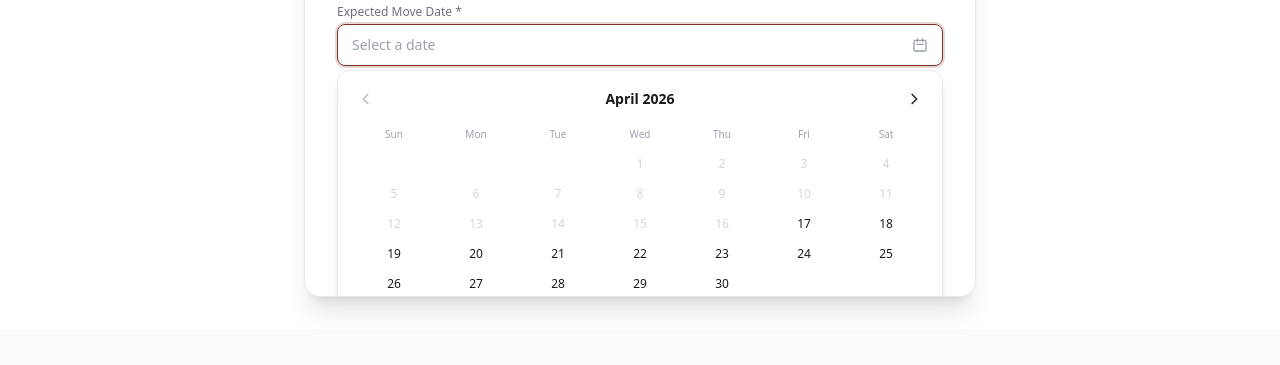
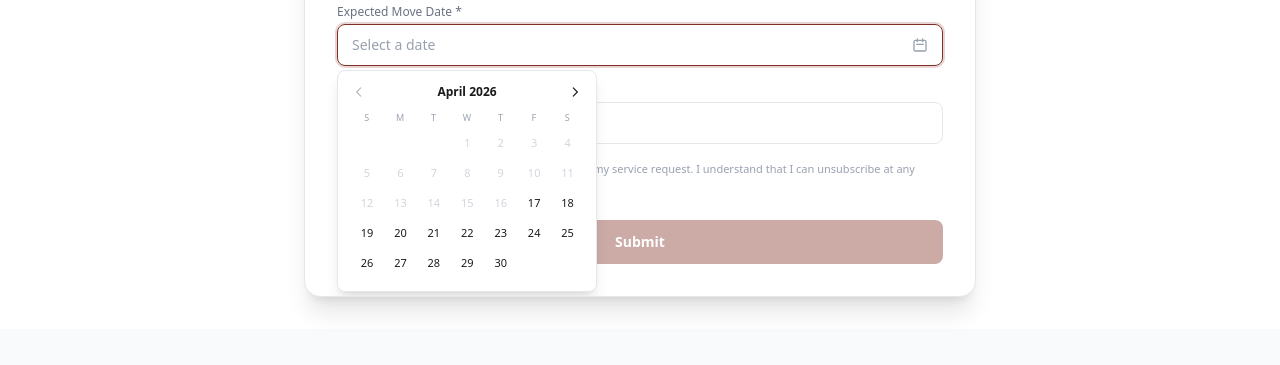
Before and after one commit to jp05831/actofclassrepo, a Next.js app: page / in a window 1280 px wide. Both pictures are taken after a click on the button "Select a date". Shown: the part 867-1232 px from the top of the page. Built offline with nearby package versions, Linux system fonts and the light colour scheme.

Commit message:
Compact calendar dropdown in homepage form - 260px wide, smaller text/cells

```diff
--- a/src/components/EstimateWizard.tsx
+++ b/src/components/EstimateWizard.tsx
@@ -219,28 +219,28 @@ export default function EstimateWizard() {
               <p className="text-red-500 text-xs mt-1">Please select a date</p>
             )}
 
-            {/* Calendar dropdown */}
+            {/* Compact calendar dropdown */}
             {showCalendar && (
-              <div className="absolute top-full left-0 right-0 z-50 mt-1 bg-white border border-gray-200 rounded-xl shadow-lg p-4">
-                <div className="flex items-center justify-between mb-3">
-                  <button type="button" onClick={prevMonth} disabled={!canGoBack} className="p-1 hover:bg-gray-100 rounded-lg disabled:opacity-30 transition">
-                    <svg className="w-4 h-4" fill="none" stroke="currentColor" viewBox="0 0 24 24">
+              <div className="absolute top-full left-0 z-50 mt-1 bg-white border border-gray-200 rounded-lg shadow-lg p-3 w-[260px]">
+                <div className="flex items-center justify-between mb-2">
+                  <button type="button" onClick={prevMonth} disabled={!canGoBack} className="p-0.5 hover:bg-gray-100 rounded disabled:opacity-30 transition">
+                    <svg className="w-3.5 h-3.5" fill="none" stroke="currentColor" viewBox="0 0 24 24">
                       <path strokeLinecap="round" strokeLinejoin="round" strokeWidth={2} d="M15 19l-7-7 7-7" />
                     </svg>
                   </button>
-                  <span className="font-semibold text-dark text-sm">{MONTH_NAMES[viewMonth]} {viewYear}</span>
-                  <button type="button" onClick={nextMonth} className="p-1 hover:bg-gray-100 rounded-lg transition">
-                    <svg className="w-4 h-4" fill="none" stroke="currentColor" viewBox="0 0 24 24">
+                  <span className="font-semibold text-dark text-xs">{MONTH_NAMES[viewMonth]} {viewYear}</span>
+                  <button type="button" onClick={nextMonth} className="p-0.5 hover:bg-gray-100 rounded transition">
+                    <svg className="w-3.5 h-3.5" fill="none" stroke="currentColor" viewBox="0 0 24 24">
                       <path strokeLinecap="round" strokeLinejoin="round" strokeWidth={2} d="M9 5l7 7-7 7" />
                     </svg>
                   </button>
                 </div>
-                <div className="grid grid-cols-7 gap-0.5 mb-1">
+                <div className="grid grid-cols-7 mb-0.5">
                   {DAY_NAMES.map((d) => (
-                    <div key={d} className="text-center text-[10px] font-medium text-gray-400 py-1">{d}</div>
+                    <div key={d} className="text-center text-[9px] font-medium text-gray-400 py-0.5">{d.charAt(0)}</div>
                   ))}
                 </div>
-                <div className="grid grid-cols-7 gap-0.5">
+                <div className="grid grid-cols-7">
                   {days.map((day, i) =>
                     day === null ? (
                       <div key={`e-${i}`} />
@@ -250,7 +250,7 @@ export default function EstimateWizard() {
                         key={day}
                         onClick={() => selectDay(day)}
                         disabled={isPast(day)}
-                        className={`py-1.5 text-xs rounded-lg transition font-medium ${
+                        className={`w-[34px] h-[30px] text-[11px] rounded transition font-medium mx-auto ${
                           isSelected(day)
                             ? "bg-primary text-white"
                             : isPast(day)
```
